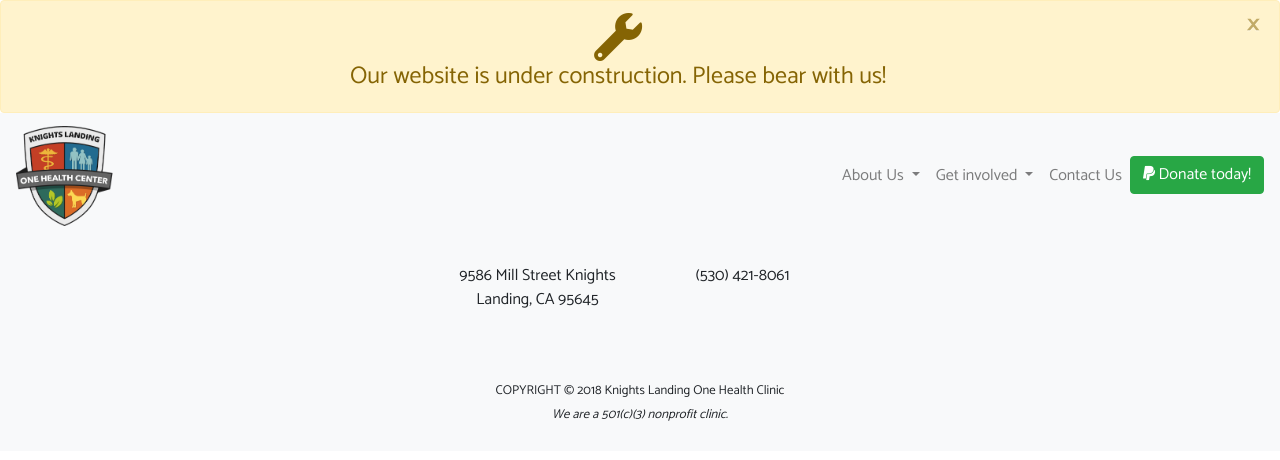
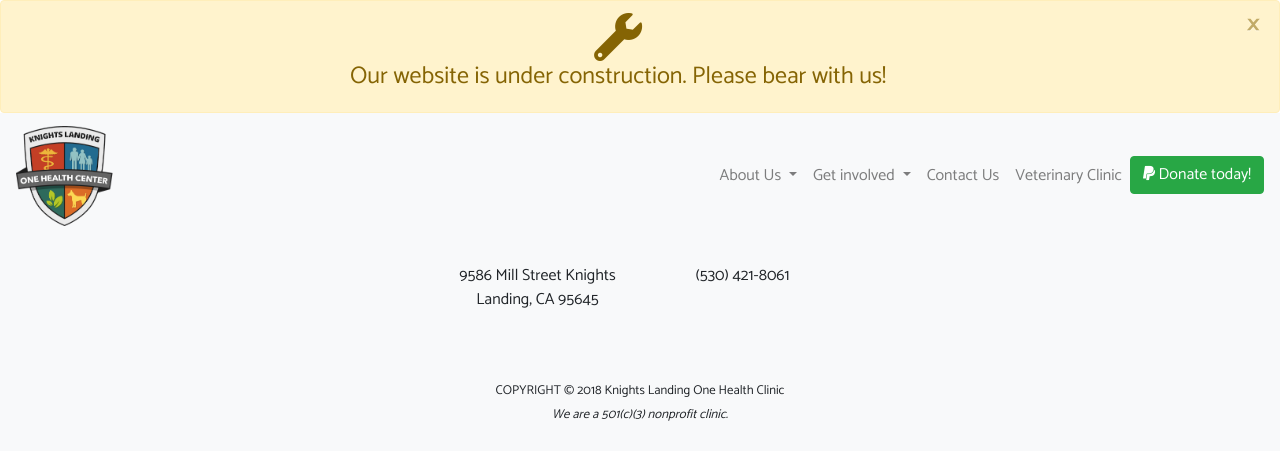
Before and after one commit to iwakoscott/knights-landing, a Jekyll site: the page built from about-us.markdown, in a window 1280 px wide. Shown: the top 460 px of the page. Built offline with Jekyll 4.4.1, drawn with Linux system fonts in a browser that asks for light colours; nearby versions of some CDN libraries; our own code applies the rules of GitHub Pages for plain Markdown files.

Commit message:
add Veterinary Clinic tab that redirects to their other page

```diff
--- a/_includes/header.html
+++ b/_includes/header.html
@@ -75,6 +75,9 @@
             {% endfor %}
           {% endfor %}
           <li class="nav-item">
+            <a class="nav-link" href="{{ site.vetClinicUrl }}" target="_blank">Veterinary Clinic</a>
+          </li>
+          <li class="nav-item">
             <a class="btn btn-success btn-block" href="{{ site.paypalURL }}" target="_blank"><i class="fab fa-paypal"></i>  Donate today!</a>
           </li>
         </ul>
```
